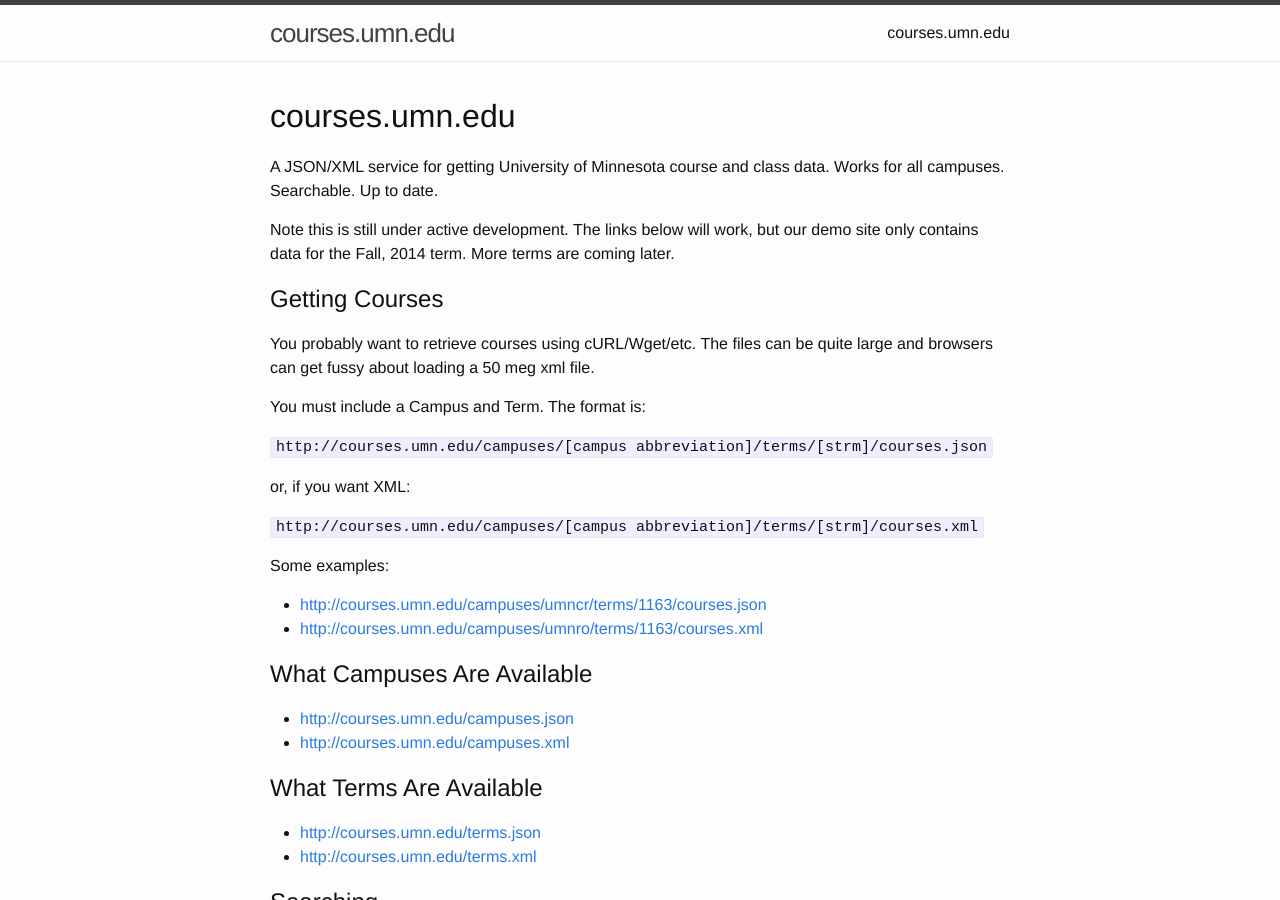
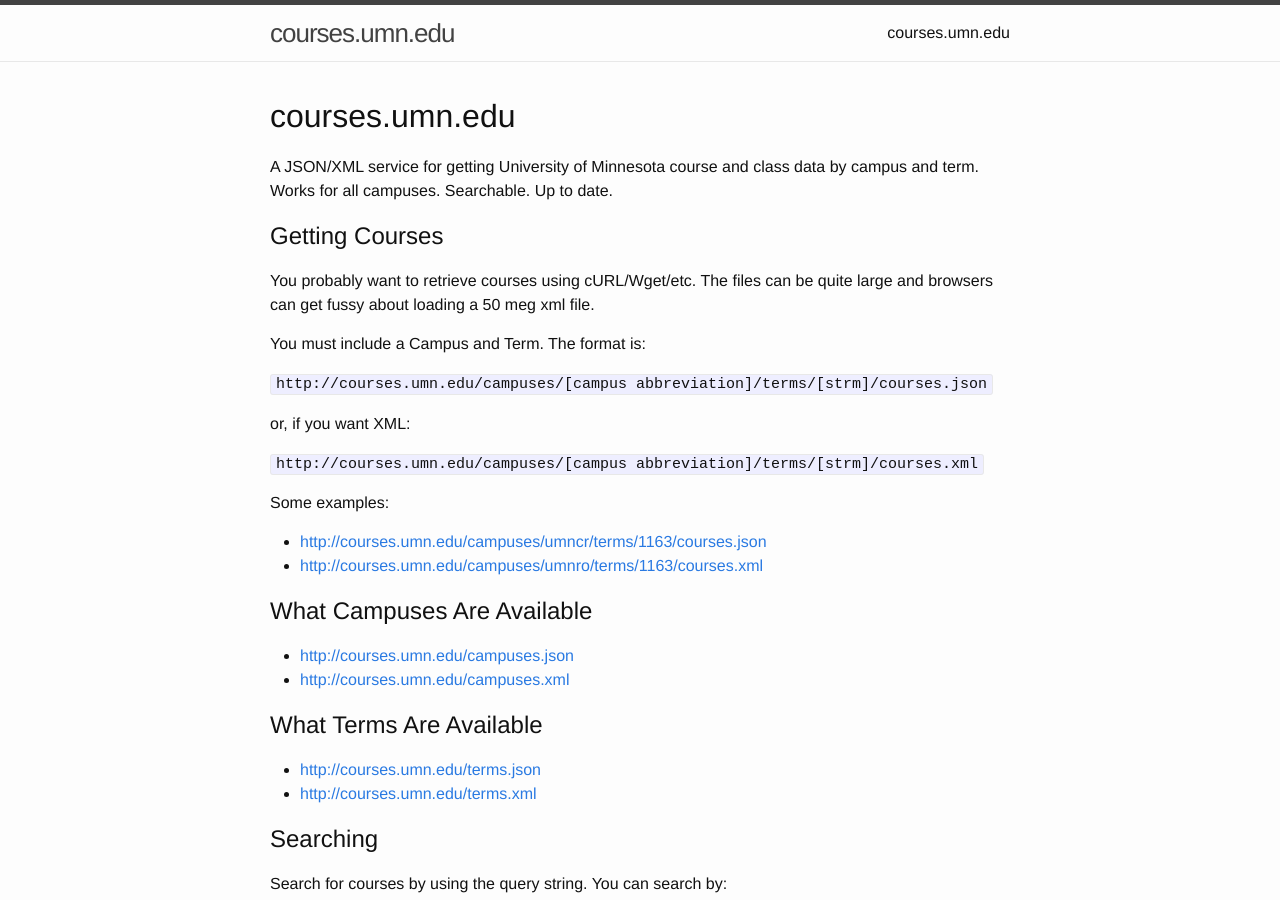
Before and after one commit to umn-asr/courses, a Jekyll site: the page built from index.md, in a window 1280 px wide and 900 px high. Built offline with Jekyll 4.4.1, drawn with Linux system fonts in a browser that asks for light colours.

Commit message:
We now have more than one term.

```diff
--- a/index.md
+++ b/index.md
@@ -5,9 +5,7 @@ title: "courses.umn.edu"
 
 # courses.umn.edu
 
-A JSON/XML service for getting University of Minnesota course and class data. Works for all campuses. Searchable. Up to date.
-
-Note this is still under active development. The links below will work, but our demo site only contains data for the Fall, 2014 term. More terms are coming later.
+A JSON/XML service for getting University of Minnesota course and class data by campus and term. Works for all campuses. Searchable. Up to date.
 
 ## Getting Courses
 
```
